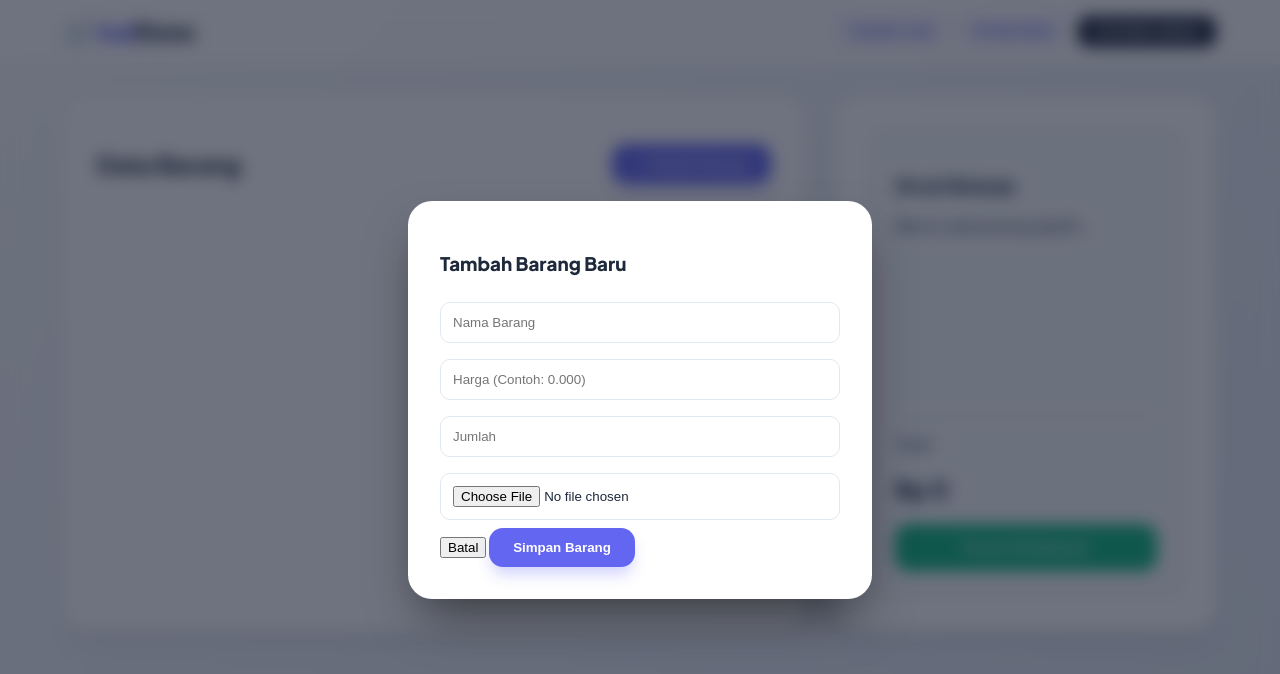
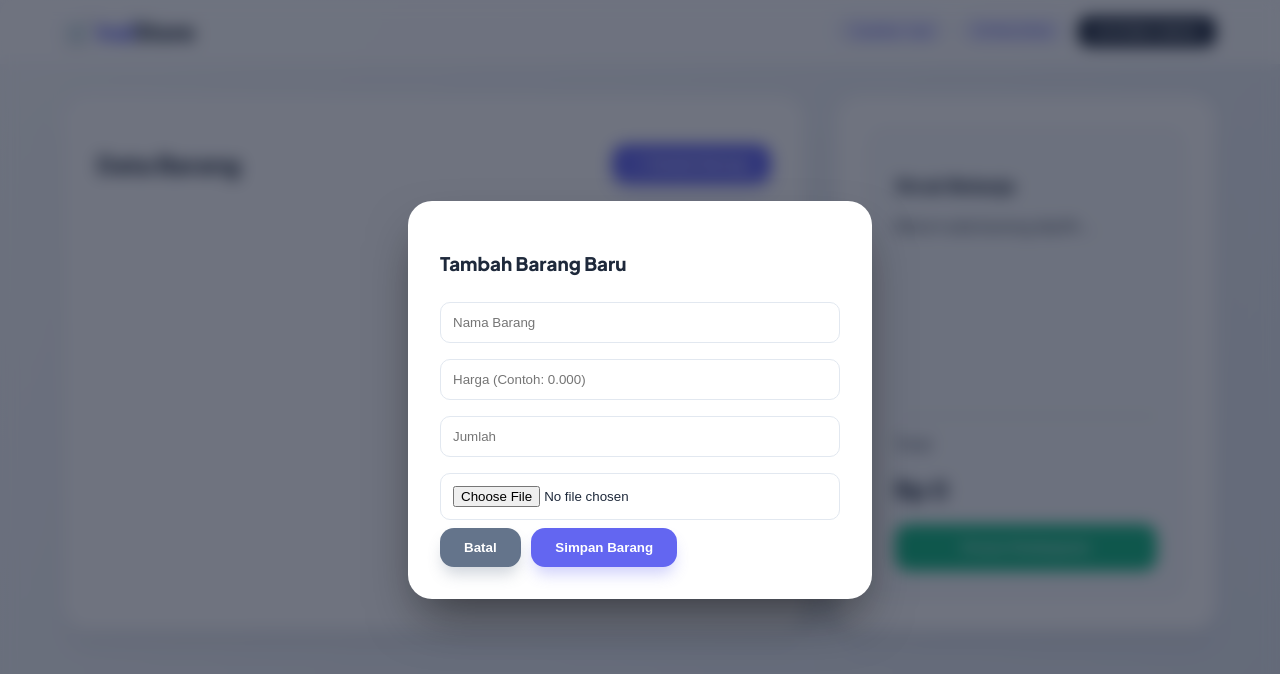
Before and after one commit to alfriansyahreihan-cloud/toko-bahan-makanan, a website: page index.html in a window 1280 px wide. Both pictures are taken after a click on the button "+ Tambah Barang". Drawn offline with Linux system fonts and the light colour scheme.

Commit message:
design: make cancel button consistent with save button style

```diff
--- a/index.html
+++ b/index.html
@@ -50,8 +50,8 @@
             <input type="number" id="jumlahBarang" placeholder="Jumlah">
             <input type="file" id="fotoBarang" accept="image/*" class="file-input">
             <div class="modal-actions">
-                <button onclick="closeModal()" class="btn-secondary">Batal</button>
-                <button onclick="prosesTambah()" class="btn-primary">Simpan Barang</button>
+                <button class="btn-secondary" onclick="closeModal()">Batal</button>
+<button class="btn-primary" onclick="prosesTambah()">Simpan Barang</button>
             </div>
         </div>
     </div>
--- a/style.css
+++ b/style.css
@@ -103,6 +103,26 @@ body {
 
 .btn-primary:hover { transform: translateY(-2px); background: var(--primary-hover); }
 
+/* Styling Tombol Batal agar serupa dengan Simpan Barang */
+.btn-secondary {
+    background: #64748b; /* Warna abu-abu slate yang modern */
+    color: white;
+    border: none;
+    padding: 12px 24px;
+    border-radius: 14px;
+    font-weight: 700;
+    cursor: pointer;
+    box-shadow: 0 10px 15px -3px rgba(100, 116, 139, 0.3);
+    transition: 0.3s;
+    margin-right: 8px; /* Jarak dengan tombol Simpan */
+}
+
+.btn-secondary:hover {
+    background: #475569;
+    transform: translateY(-2px);
+    box-shadow: 0 12px 20px -5px rgba(100, 116, 139, 0.4);
+}
+
 /* --- RECEIPT --- */
 .receipt-paper {
     background: #f8fafc;
```
